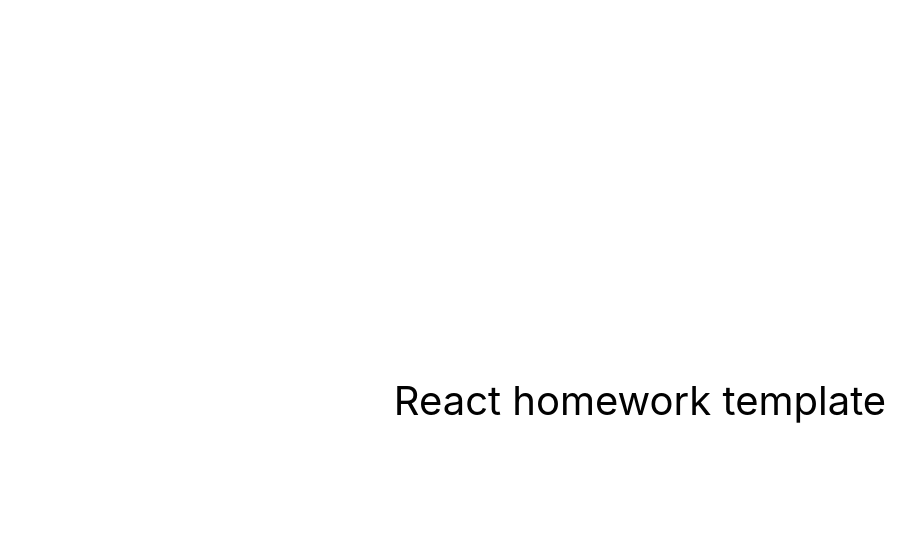
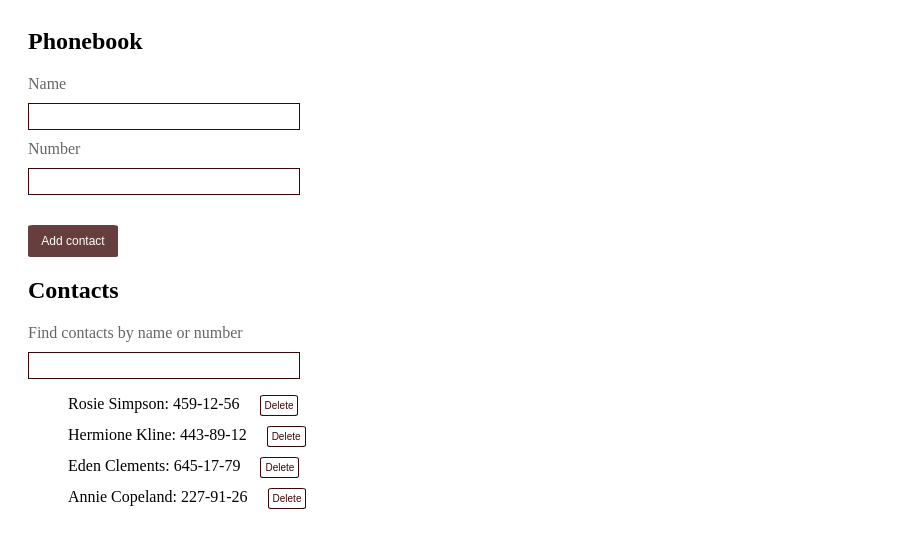
Before and after one commit to JuliaMaidan/goit-react-hw-02-phonebook, a React (Create React App) app: page / in a window 1280 px wide. Shown: the top 548 px of the page, without its empty margins (0-919 px from the left). Built offline with nearby package versions, Linux system fonts and the light colour scheme.

Commit message:
створила книгу контактів

```diff
--- a/package.json
+++ b/package.json
@@ -7,9 +7,12 @@
     "@testing-library/jest-dom": "^5.16.3",
     "@testing-library/react": "^12.1.4",
     "@testing-library/user-event": "^13.5.0",
+    "nanoid": "^4.0.1",
+    "notiflix": "^3.2.6",
     "react": "^18.1.0",
     "react-dom": "^18.1.0",
     "react-scripts": "5.0.1",
+    "sass": "^1.58.2",
     "web-vitals": "^2.1.3"
   },
   "scripts": {
--- a/src/components/App.jsx
+++ b/src/components/App.jsx
@@ -1,16 +1,87 @@
-export const App = () => {
-  return (
-    <div
-      style={{
-        height: '100vh',
-        display: 'flex',
-        justifyContent: 'center',
-        alignItems: 'center',
-        fontSize: 40,
-        color: '#010101'
-      }}
-    >
-      React homework template
-    </div>
+import React, { Component } from 'react';
+import { ContactForm } from './ContactForm/ContactForm';
+import { ContactsList } from './ContactsList/ContactsList';
+import { nanoid } from 'nanoid'
+import { Notify } from 'notiflix/build/notiflix-notify-aio';
+import styles from './App.module.scss';
+
+export class App extends Component {
+
+  state = {
+    contacts: [
+      {id: 'id-1', name: 'Rosie Simpson', number: '459-12-56'},
+      {id: 'id-2', name: 'Hermione Kline', number: '443-89-12'},
+      {id: 'id-3', name: 'Eden Clements', number: '645-17-79'},
+      {id: 'id-4', name: 'Annie Copeland', number: '227-91-26'},
+    ],
+    filter: ''
+  }
+
+  onAddContact = ({ name, number }) => {
+    if (this.isDuplicate({ name, number })) {
+      return Notify.failure(`Contact with this name: ${name} and number: ${number} is already exist`);
+    }
+    this.setState(prevState => {
+      const { contacts } = prevState
+      const newContact = {
+        id: nanoid(),
+        name,
+        number
+      }
+      return { contacts: [...contacts, newContact] }
+
+    })
+  }
+
+  handleChange = (e) => {
+    const { name, value } = e.target;
+    this.setState({
+      [name]: value
+    });
+  }
+
+  isDuplicate({name, number}) {
+    const { contacts } = this.state;
+        const duplicate = contacts.find(contact => {
+            return (contact.name.toLowerCase() === name.toLowerCase() && contact.number.toLowerCase() === number.toLowerCase())
+        });
+
+        return Boolean(duplicate);
+    }
+
+  onDelete = (id) => {
+    this.setState(prevState => {
+      const upgradedList = prevState.contacts.filter(contact => contact.id !== id)
+
+      return {
+        contacts: upgradedList
+      }
+    })
+  }
+
+  getFiltered() {
+    const { filter, contacts } = this.state
+    if (!filter) {
+      return contacts
+    }
+    const filtered = contacts.filter(({ name, number }) => {
+      return (name.toLowerCase().includes(filter.toLowerCase()) || number.includes(filter))
+    })
+    return filtered
+  }
+
+  render() {
+    const contacts = this.getFiltered()
+
+    return (
+      <div className={styles.box}>
+        <h2>Phonebook</h2>
+        <ContactForm onSubmit={this.onAddContact} />
+        <h2>Contacts</h2>
+        <label className={styles.label}>Find contacts by name or number</label>
+        <input className={styles.filter} name="filter" onChange={this.handleChange} type="text" />
+        <ContactsList contacts={contacts} onDelete={this.onDelete} />
+      </div>
   );
+  }
 };
--- /dev/null
+++ b/src/components/App.module.scss
@@ -0,0 +1,16 @@
+.box {
+    display: flex;
+    flex-direction: column;
+    padding-left: 20px;
+}
+
+.label {
+    opacity: 60%;
+    margin-bottom: 10px;
+}
+
+.filter {
+    border: 1px solid rgb(59, 6, 6);
+    padding: 5px 10px;
+    width: 250px;
+}
--- /dev/null
+++ b/src/components/ContactForm/ContactForm.jsx
@@ -0,0 +1,52 @@
+import { Component } from "react"
+import styles from "./ContactForm.module.scss"
+
+export class ContactForm extends Component {
+    state = {
+        name: '',
+        number: '',
+    }
+
+    handleChange = (e) => {
+        const { name, value } = e.target
+
+        this.setState({
+        [name]: value
+        })
+    }
+
+    handleSubmit = (e) => {
+        e.preventDefault()
+        const { onSubmit } = this.props
+        onSubmit({...this.state})
+        e.target.reset();
+    }
+
+    render() {
+        return(
+            <form className={styles.form} onSubmit={this.handleSubmit}>
+                <label className={styles.label}>Name</label>
+                <input
+                    className={styles.field}
+                    type="text"
+                    name="name"
+                    onChange={this.handleChange}
+                    pattern="^[a-zA-Zа-яА-Я]+(([' -][a-zA-Zа-яА-Я ])?[a-zA-Zа-яА-Я]*)*$"
+                    title="Name may contain only letters, apostrophe, dash and spaces. For example Adrian, Jacob Mercer, Charles de Batz de Castelmore d'Artagnan"
+                    required
+                />
+                <label className={styles.label}>Number</label>
+                <input
+                    className={styles.field}
+                    type="tel"
+                    name="number"
+                    onChange={this.handleChange}
+                    pattern="\+?\d{1,4}?[-.\s]?\(?\d{1,3}?\)?[-.\s]?\d{1,4}[-.\s]?\d{1,4}[-.\s]?\d{1,9}"
+                    title="Phone number must be digits and can contain spaces, dashes, parentheses and can start with +"
+                    required
+                />
+                <button className={styles.btn} type='submit'>Add contact</button>
+            </form>
+        )
+    }
+}
--- /dev/null
+++ b/src/components/ContactForm/ContactForm.module.scss
@@ -0,0 +1,32 @@
+.form {
+    display: flex;
+    flex-direction: column;
+    gap: 10px;
+}
+
+.label {
+    opacity: 60%;
+}
+
+.field {
+    border: 1px solid rgb(59, 6, 6);
+    padding: 5px 10px;
+    width: 250px;
+}
+
+.btn {
+    margin-top: 20px;
+    width: 90px;
+    padding: 8px;
+    border: 1px solid transparent;
+    border-radius: 5%;
+    background-color: rgba(59, 6, 6, 0.774);
+    color: white;
+    font-size: 12px;
+
+    &:focus, &:hover {
+        border: 1px solid rgb(59, 6, 6);
+        background-color: transparent;
+        color: rgb(59, 6, 6);
+    }
+}
--- /dev/null
+++ b/src/components/ContactsList/ContactsList.jsx
@@ -0,0 +1,14 @@
+import styles from "./ContactsList.module.scss"
+
+export const ContactsList = ({ contacts, onDelete }) => {
+    const contact = contacts.map(({ id, name, number }) => (
+      <li className={styles.contact} key={id}>{name}: {number}
+        <button className={styles.btn} onClick={() => onDelete(id)}>Delete</button>
+      </li>
+    ))
+    return (
+        <ul className={styles.list}>
+          {contact}
+        </ul>
+    )
+}
--- /dev/null
+++ b/src/components/ContactsList/ContactsList.module.scss
@@ -0,0 +1,23 @@
+.list {
+    list-style-type: none;
+    display: flex;
+    flex-direction: column;
+    gap: 10px;
+}
+
+.btn {
+    margin-left: 20px;
+    font-size: 10px;
+    padding: 4px;
+    border: 1px solid transparent;
+    border-radius: 10%;
+    border: 1px solid rgb(59, 6, 6);
+    background-color: transparent;
+    color: rgb(59, 6, 6);
+
+    &:focus,
+    &:hover {
+        background-color: rgba(59, 6, 6, 0.774);
+        color: white;
+    }
+}
--- a/src/index.css
+++ /dev/null
@@ -1,15 +0,0 @@
-@import-normalize; /* bring in normalize.css styles */
-
-body {
-  margin: 0;
-  font-family: -apple-system, BlinkMacSystemFont, 'Segoe UI', 'Roboto', 'Oxygen',
-    'Ubuntu', 'Cantarell', 'Fira Sans', 'Droid Sans', 'Helvetica Neue',
-    sans-serif;
-  -webkit-font-smoothing: antialiased;
-  -moz-osx-font-smoothing: grayscale;
-}
-
-code {
-  font-family: source-code-pro, Menlo, Monaco, Consolas, 'Courier New',
-    monospace;
-}
--- a/src/index.js
+++ b/src/index.js
@@ -1,7 +1,6 @@
 import React from 'react';
 import ReactDOM from 'react-dom/client';
 import { App } from 'components/App';
-import './index.css';
 
 ReactDOM.createRoot(document.getElementById('root')).render(
   <React.StrictMode>
```
Also changed, not shown: 1 other file (tests, documents, lock files or other folders).
